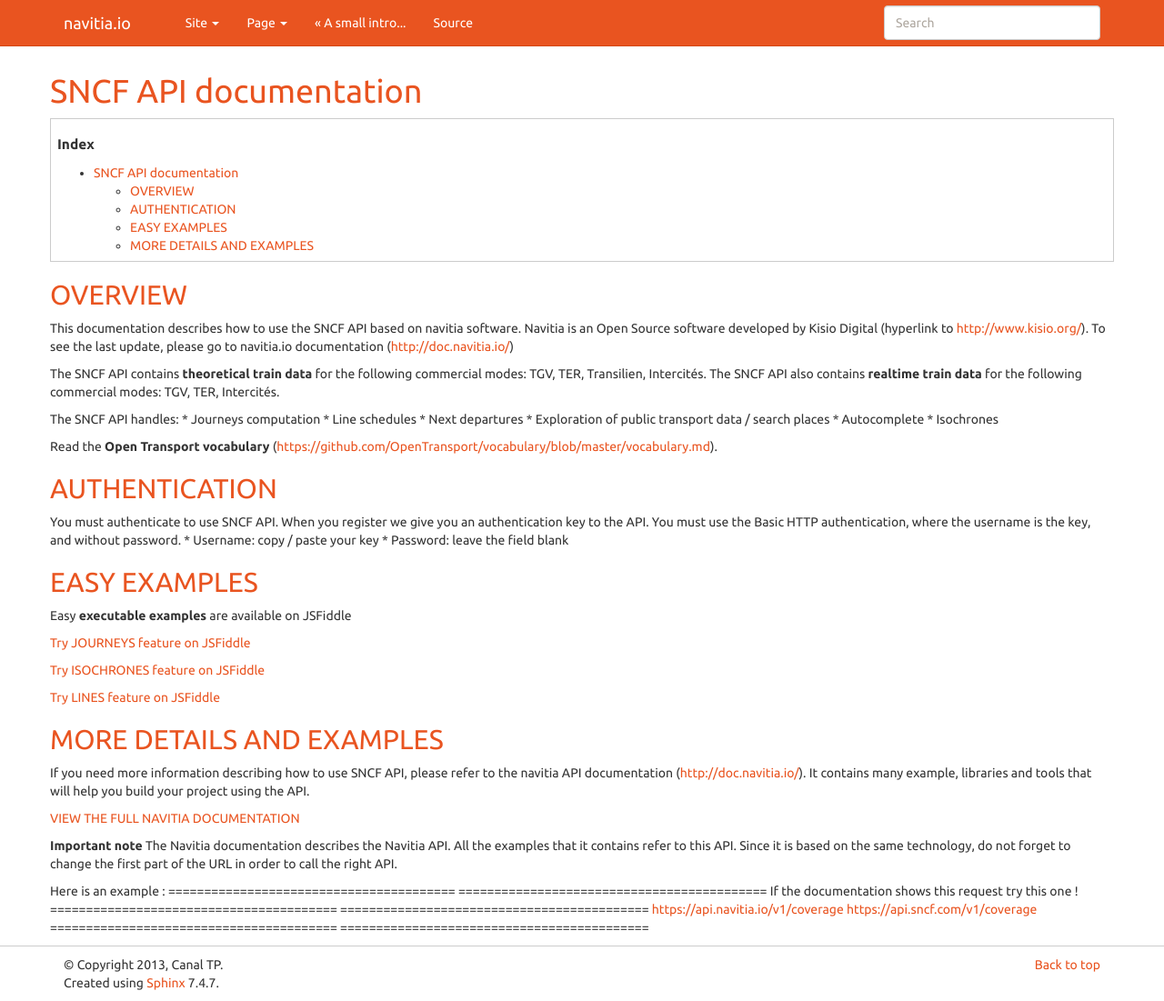
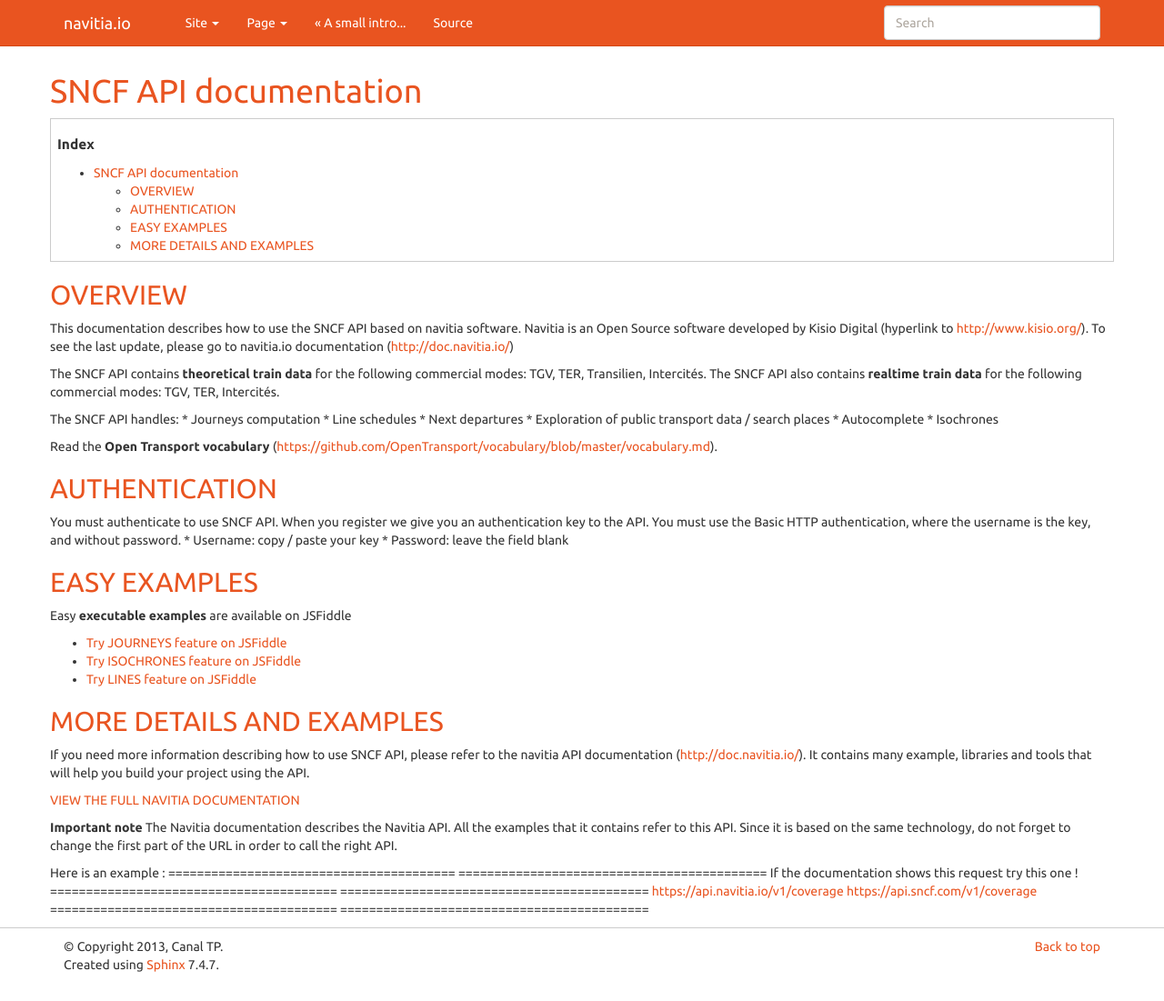
Before and after one commit to SNCFdevelopers/API-trains-sncf, a Sphinx documentation site: the page built from source/integration.rst, in a window 1280 px wide and 1101 px high. Shown: the whole window at 91% size. Built offline with Sphinx 7.4.7, drawn with Linux system fonts in a browser that asks for light colours; nearby versions of some CDN libraries; formulas are drawn with MathJax 3.

```diff
--- a/source/integration.rst
+++ b/source/integration.rst
@@ -34,11 +34,11 @@ EASY EXAMPLES
 =============
 Easy **executable examples** are available on JSFiddle
 
-`Try JOURNEYS feature on JSFiddle <http://jsfiddle.net/gh/get/jquery/2.2.2/SNCFdevelopers/API-trains-sncf/tree/source/examples/jsFiddle/journeys/>`_
+* `Try JOURNEYS feature on JSFiddle <http://jsfiddle.net/gh/get/jquery/2.2.2/SNCFdevelopers/API-trains-sncf/tree/source/examples/jsFiddle/journeys/>`_
 
-`Try ISOCHRONES feature on JSFiddle <http://jsfiddle.net/gh/get/jquery/2.2.2/SNCFdevelopers/API-trains-sncf/tree/source/examples/jsFiddle/isochron/>`_
+* `Try ISOCHRONES feature on JSFiddle <http://jsfiddle.net/gh/get/jquery/2.2.2/SNCFdevelopers/API-trains-sncf/tree/source/examples/jsFiddle/isochron/>`_
 
-`Try LINES feature on JSFiddle <http://jsfiddle.net/gh/get/jquery/2.2.2/SNCFdevelopers/API-trains-sncf/tree/source/examples/jsFiddle/lines/>`_
+* `Try LINES feature on JSFiddle <http://jsfiddle.net/gh/get/jquery/2.2.2/SNCFdevelopers/API-trains-sncf/tree/source/examples/jsFiddle/lines/>`_
 
 .. _more_detail_and_examples:
 
```
